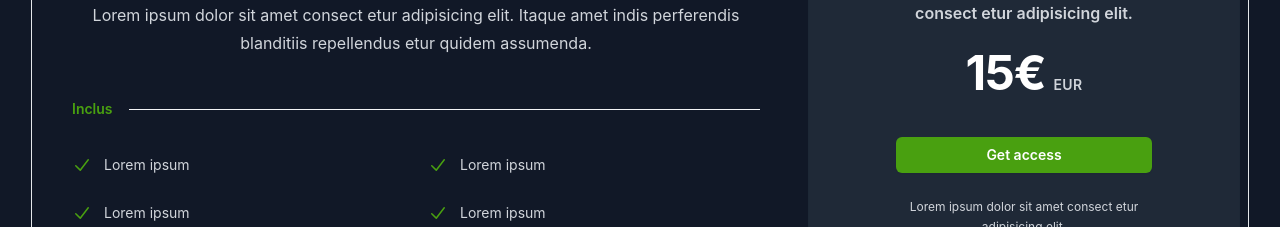
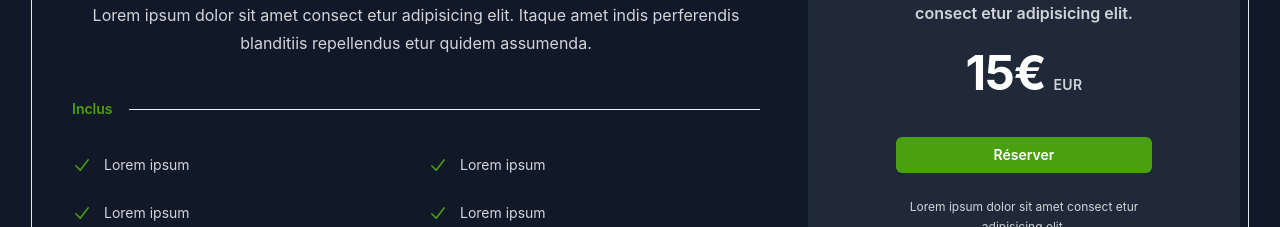
Before and after one commit to HM22-code/Static-web-page-showcase, a React (Create React App) app: page / in a window 1280 px wide. Shown: the part 5040-5267 px from the top of the page. Built offline with nearby package versions, Linux system fonts and the light colour scheme.

Commit message:
Fix style

```diff
--- a/src/components/Price.jsx
+++ b/src/components/Price.jsx
@@ -61,7 +61,7 @@ function Price() {
 											<span class="text-5xl font-bold tracking-tight text-gray-900 dark:text-white">20€</span>
 											<span class="text-sm font-semibold leading-6 tracking-wide text-gray-600 dark:text-gray-300">EUR</span>
 										</p>
-										<a href="#" class="mt-10 block w-full rounded-md bg-[#49a010] px-3 py-2 text-center text-sm font-semibold text-white shadow-sm hover:bg-indigo-500 focus-visible:outline focus-visible:outline-2 focus-visible:outline-offset-2 focus-visible:outline-[#49a010]">Réserver</a>
+										<a href="#" class="mt-10 block w-full rounded-md bg-[#49a010] px-3 py-2 text-center text-sm font-semibold text-white shadow-sm hover:bg-[#49a010] focus-visible:outline focus-visible:outline-2 focus-visible:outline-offset-2 focus-visible:outline-[#49a010]">Réserver</a>
 										<p class="mt-6 text-xs leading-5 text-gray-600 dark:text-gray-300">Lorem ipsum dolor sit amet consect etur adipisicing elit.</p>
 									</div>
 								</div>
@@ -111,7 +111,7 @@ function Price() {
 											<span class="text-5xl font-bold tracking-tight text-gray-900 dark:text-white">15€</span>
 											<span class="text-sm font-semibold leading-6 tracking-wide text-gray-600 dark:text-gray-300">EUR</span>
 										</p>
-										<a href="#" class="mt-10 block w-full rounded-md bg-[#49a010] px-3 py-2 text-center text-sm font-semibold text-white shadow-sm hover:bg-indigo-500 focus-visible:outline focus-visible:outline-2 focus-visible:outline-offset-2 focus-visible:outline-[#49a010]">Get access</a>
+										<a href="#" class="mt-10 block w-full rounded-md bg-[#49a010] px-3 py-2 text-center text-sm font-semibold text-white shadow-sm hover:bg-[#49a010] focus-visible:outline focus-visible:outline-2 focus-visible:outline-offset-2 focus-visible:outline-[#49a010]">Réserver</a>
 										<p class="mt-6 text-xs leading-5 text-gray-600 dark:text-gray-300">Lorem ipsum dolor sit amet consect etur adipisicing elit.</p>
 									</div>
 								</div>
```
